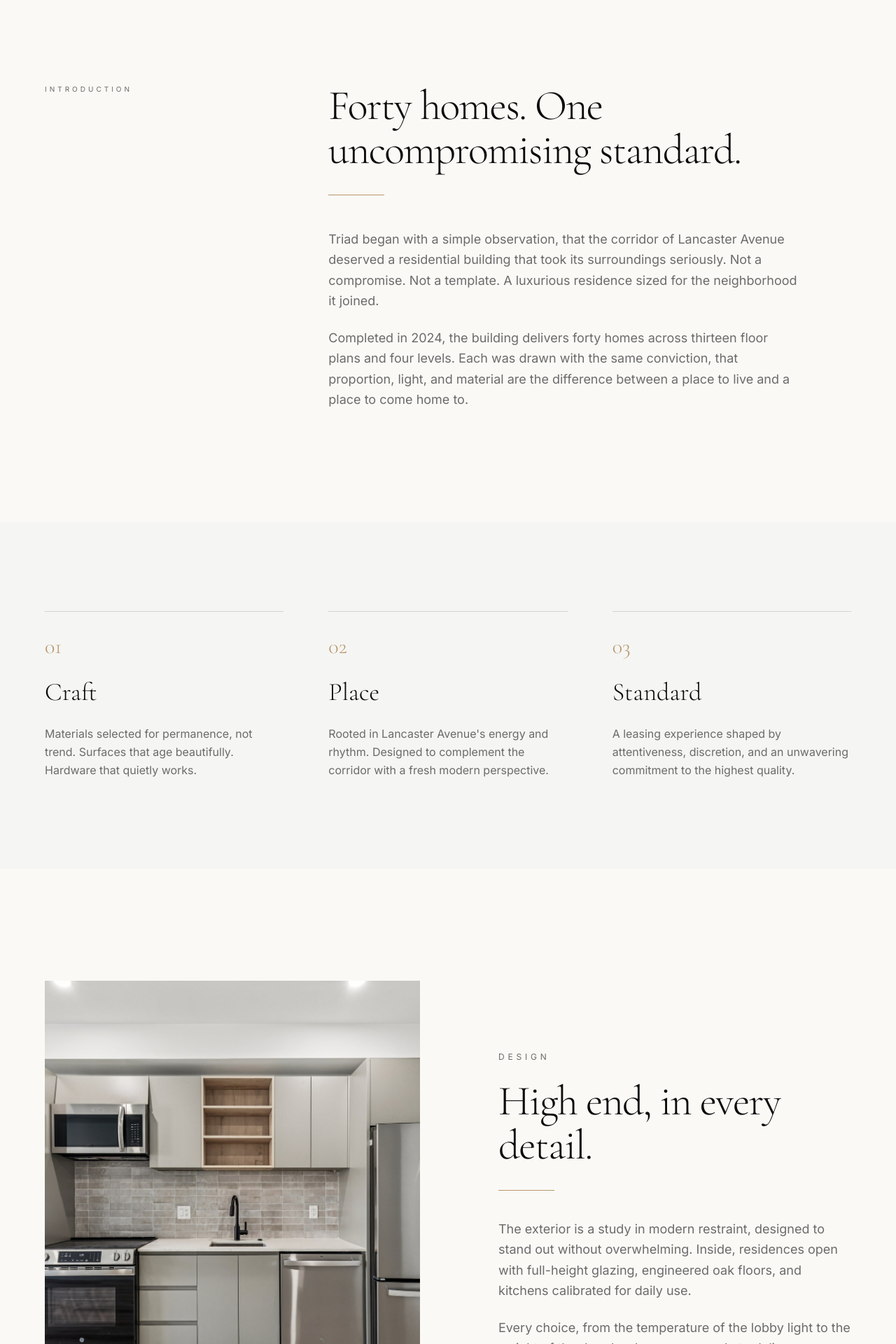
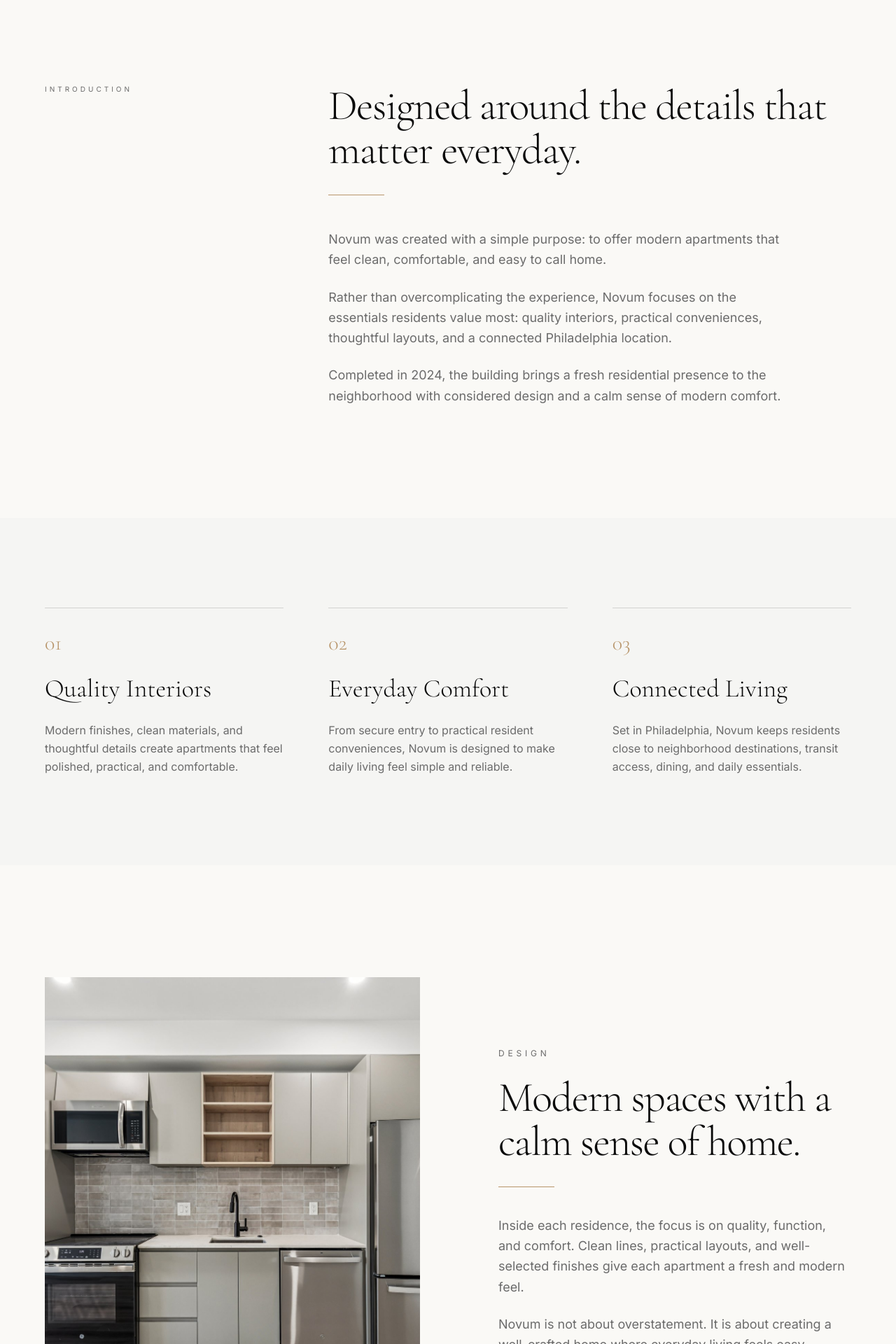
Before and after one commit to msubhankhan595-web/novum-apartments, a Next.js app: page /about in a window 1280 px wide. Shown: the part 680-2600 px from the top of the page at 70% size. Built offline with nearby package versions, Linux system fonts and the light colour scheme.

Commit message:
Update Novum content and metadata

```diff
--- a/app/about/page.tsx
+++ b/app/about/page.tsx
@@ -7,9 +7,9 @@ import FinalCTA from "@/components/sections/FinalCTA";
 import { ABOUT_PAGE } from "@/lib/constants";
 
 export const metadata: Metadata = {
-  title: "Our Story | Triad UCity Apartments",
+  title: "Our Story | Novum Apartments",
   description:
-    "Discover the story behind Triad  a luxurious residence in Philadelphia, built with intention, craft, and a deep respect for the Lancaster Avenue corridor.",
+    "Discover the story behind Novum,  a modern residence in Philadelphia designed with quality interiors, thoughtful layouts, and everyday comfort.",
 };
 
 export default function AboutPage() {
--- a/app/apply/page.tsx
+++ b/app/apply/page.tsx
@@ -4,9 +4,9 @@ import SectionHeading from "@/components/ui/SectionHeading";
 import Button from "@/components/ui/Button";
 
 export const metadata = {
-  title: "Apply Now | Triad UCity Apartments",
+  title: "Apply Now | Novum Apartments",
   description:
-    "Review the application process and start your online leasing application for Triad UCity Apartments in Philadelphia.",
+    "Review the application process and start your online leasing application for Novum Apartments in Philadelphia.",
 };
 
 const APPLICATION_STEPS = [
@@ -40,7 +40,7 @@ export default function ApplyPage() {
         title="Apply for your new home."
         description="Complete your application online through our secure AppFolio portal."
         image="/images/home/finalctatriad.jpg"
-        imageAlt="Triad UCity Apartments exterior"
+        imageAlt="Novum Apartments exterior"
       />
 
       <section className="py-20 md:py-24 lg:py-32 bg-bone">
@@ -92,7 +92,7 @@ export default function ApplyPage() {
 
             <p className="max-w-2xl text-center text-sm md:text-base text-stone leading-relaxed">
               You will be redirected to the Vicintas/AppFolio listings page.
-              Please select Triad UCity Apartments from the available listings
+              Please select Novum Apartments from the available listings
               and follow the application steps there.
             </p>
           </div>
--- a/app/layout.tsx
+++ b/app/layout.tsx
@@ -20,9 +20,9 @@ const cormorant = Cormorant_Garamond({
 });
 
 export const metadata: Metadata = {
-  title: "Triad UCity Apartments | Luxury Living in Philadelphia",
+  title: "Novum Apartments | Modern Living in Philadelphia",
   description:
-    "Discover Triad Ucity Apartments  a collection of premium residences in the heart of Philadelphia, offering refined architecture, curated amenities, and timeless design.",
+    "Discover Novum Apartments, a modern collection of newly constructed residences in Philadelphia designed with quality interiors, thoughtful layouts, and everyday comfort.",
 };
 
 export default function RootLayout({
--- a/app/properties/page.tsx
+++ b/app/properties/page.tsx
@@ -24,8 +24,8 @@ export default function PropertiesPage() {
       {/* Page Hero */}
       <PageHero
         eyebrow="The Residences"
-        title="Forty residences. One UCity address."
-        description="A luxurious collection of newly constructed residences on Lancaster Avenue, each crafted with refined materials and thoughtful proportions."
+        title="Modern residences. Thoughtfully designed."
+        description="Explore newly constructed apartments designed with quality interiors, practical comforts, and a connected Philadelphia address."
         image="/images/home/facadegallery.jpg"
         imageAlt="Triad UCity Apartments residence interior"
       />
--- a/app/schema.ts
+++ b/app/schema.ts
@@ -7,24 +7,24 @@ export function getOrganizationSchema() {
   return {
     "@context": "https://schema.org",
     "@type": "ApartmentComplex",
-    name: "Triad UCity Apartments",
+    name: "Novum Apartments",
     description:
-      "40 newly constructed luxury residences on Lancaster Avenue in Philadelphia. Studios, 1, and 2 bedroom floor plans.",
-    url: "https://triaducity.com",
+      "Newly constructed modern residences in Philadelphia designed with quality interiors, thoughtful layouts, and everyday comfort.",
+    url: "https://novumapts.com",
     telephone: "+12676168870",
     email: "group@vicintas.com",
     address: {
       "@type": "PostalAddress",
-      streetAddress: "3748 Lancaster Avenue",
+      streetAddress: "1112 E Berks St.",
       addressLocality: "Philadelphia",
       addressRegion: "PA",
-      postalCode: "19104",
+      postalCode: "19125",
       addressCountry: "US",
     },
     geo: {
       "@type": "GeoCoordinates",
-      latitude: "39.9609",
-      longitude: "-75.1981",
+      latitude: "39.9749",
+      longitude: "-75.1296",
     },
     numberOfRooms: 40,
     petsAllowed: true,
@@ -49,8 +49,8 @@ export function getOrganizationSchema() {
       { "@type": "LocationFeatureSpecification", name: "Package Room", value: true },
       { "@type": "LocationFeatureSpecification", name: "Controlled Access", value: true },
       { "@type": "LocationFeatureSpecification", name: "Pet Friendly", value: true },
-      { "@type": "LocationFeatureSpecification", name: "Gym", value: true },
-      { "@type": "LocationFeatureSpecification", name: "Co-working", value: true },
+      { "@type": "LocationFeatureSpecification", name: "Modern Kitchens", value: true },
+      { "@type": "LocationFeatureSpecification", name: "Rooftop", value: true },
     ],
   };
 }
@@ -66,18 +66,18 @@ export function getResidenceSchema(residence: {
   return {
     "@context": "https://schema.org",
     "@type": "Apartment",
-    name: `${residence.name} — Triad UCity Apartments`,
+    name: `${residence.name} — Novum Apartments`,
     description: residence.description,
-    url: `https://triaducity.com/properties/${residence.slug}`,
+    url: `https://novumapts.com/properties/${residence.slug}`,
     containedInPlace: {
       "@type": "ApartmentComplex",
-      name: "Triad UCity Apartments",
+      name: "Novum Apartments",
       address: {
         "@type": "PostalAddress",
-        streetAddress: "3748 Lancaster Avenue",
+        streetAddress: "1112 E Berks St.",
         addressLocality: "Philadelphia",
         addressRegion: "PA",
-        postalCode: "19104",
+        postalCode: "19125",
         addressCountry: "US",
       },
     },
--- a/lib/constants.ts
+++ b/lib/constants.ts
@@ -436,7 +436,7 @@ export const PROMO_BAR = {
     },
     {
       text: "Newly completed in 2024 · Lancaster Avenue, Philadelphia",
-      linkText: "Discover Triad",
+      linkText: "Discover Novum",
       href: "/about",
     },
   ],
@@ -448,69 +448,70 @@ export const PROMO_BAR = {
 export const ABOUT_PAGE = {
   hero: {
     eyebrow: "Our Story",
-    title: "A residence built without compromise.",
+    title: "A modern residence, thoughtfully designed.",
     description:
-      "Triad was not built to fill a lot. It was built to set a new standard for what residential living on Lancaster Avenue could be.",
+      "Novum brings newly constructed apartments, quality interiors, and everyday comfort to a connected Philadelphia address.",
     image:
       "/images/home/rooftoptriad.jpg",
-    imageAlt: "Architectural detail of Triad UCity Apartments",
+    imageAlt: "Architectural detail of Novum Apartments",
   },
 
   introduction: {
     eyebrow: "Introduction",
-    title: "Forty homes. One uncompromising standard.",
+    title: "Designed around the details that matter everyday.",
     paragraphs: [
-      "Triad began with a simple observation, that the corridor of Lancaster Avenue deserved a residential building that took its surroundings seriously. Not a compromise. Not a template. A luxurious residence sized for the neighborhood it joined.",
-      "Completed in 2024, the building delivers forty homes across thirteen floor plans and four levels. Each was drawn with the same conviction, that proportion, light, and material are the difference between a place to live and a place to come home to.",
+      "Novum was created with a simple purpose: to offer modern apartments that feel clean, comfortable, and easy to call home.",
+      "Rather than overcomplicating the experience, Novum focuses on the essentials residents value most: quality interiors, practical conveniences, thoughtful layouts, and a connected Philadelphia location.",
+      "Completed in 2024, the building brings a fresh residential presence to the neighborhood with considered design and a calm sense of modern comfort.",
     ],
   },
 
   pillars: [
     {
       number: "01",
-      title: "Craft",
+      title: "Quality Interiors",
       description:
-        "Materials selected for permanence, not trend. Surfaces that age beautifully. Hardware that quietly works.",
+        "Modern finishes, clean materials, and thoughtful details create apartments that feel polished, practical, and comfortable.",
     },
     {
       number: "02",
-      title: "Place",
+      title: "Everyday Comfort",
       description:
-        "Rooted in Lancaster Avenue's energy and rhythm. Designed to complement the corridor with a fresh modern perspective.",
+        "From secure entry to practical resident conveniences, Novum is designed to make daily living feel simple and reliable.",
     },
     {
       number: "03",
-      title: "Standard",
+      title: "Connected Living",
       description:
-        "A leasing experience shaped by attentiveness, discretion, and an unwavering commitment to the highest quality.",
+        "Set in Philadelphia, Novum keeps residents close to neighborhood destinations, transit access, dining, and daily essentials.",
     },
   ],
 
   design: {
     eyebrow: "Design",
-    title: "High end, in every detail.",
+    title: "Modern spaces with a calm sense of home.",
     paragraphs: [
-      "The exterior is a study in modern restraint, designed to stand out without overwhelming. Inside, residences open with full-height glazing, engineered oak floors, and kitchens calibrated for daily use.",
-      "Every choice, from the temperature of the lobby light to the weight of the door hardware, was made to deliver an exceptional living experience from the moment you arrive.",
+      "Inside each residence, the focus is on quality, function, and comfort. Clean lines, practical layouts, and well-selected finishes give each apartment a fresh and modern feel.",
+      "Novum is not about overstatement. It is about creating a well-crafted home where everyday living feels easy, comfortable, and considered.",
     ],
     image:
       "/images/home/kitchengallery.jpg",
-    imageAlt: "Interior architectural detail",
+    imageAlt: "Modern interior at Novum Apartments",
   },
 
   timeline: [
     {
-      year: "2023",
+      year: "2021",
       title: "The Site",
-      description: "Land acquisition along the Lancaster Avenue corridor.",
+      description: "Land acquisition.",
+    },
+    {
+      year: "2022",
+      title: "Construction",
+      description: "Sixteen months of careful, considered building.",
     },
     {
       year: "2024",
-      title: "Construction",
-      description: "Eighteen months of careful, considered building.",
-    },
-    {
-      year: "2025",
       title: "Completion",
       description: "Forty residences welcomed their first neighbors.",
     },
```
Also changed, not shown: app/gallery/layout.tsx (+16 -18 lines).
